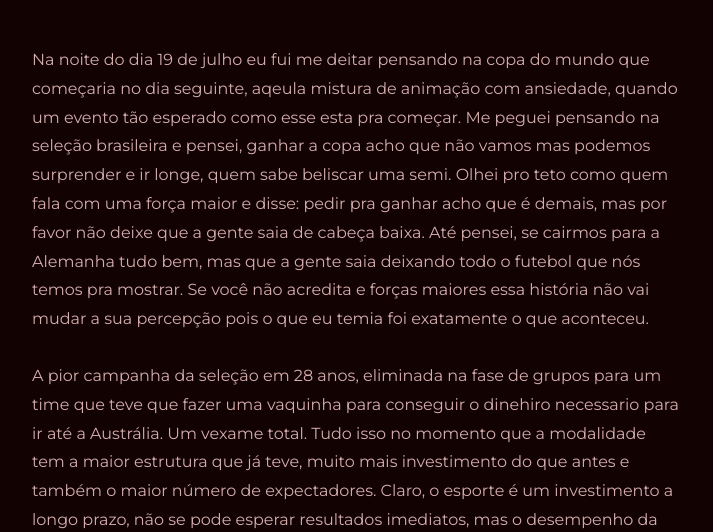
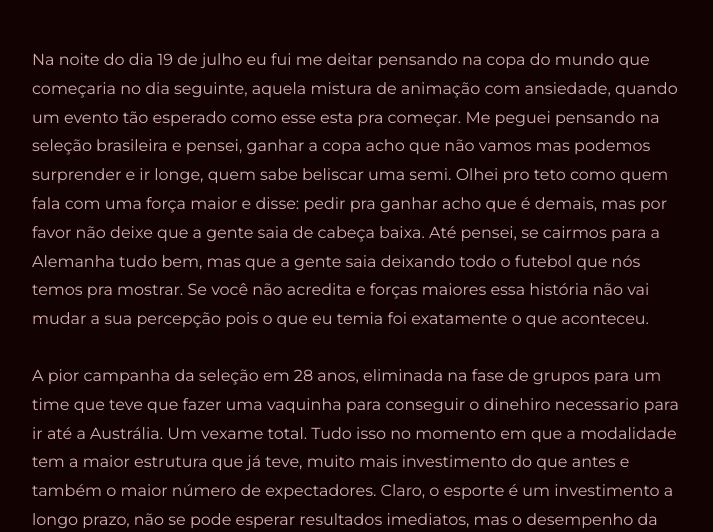
Before and after one commit to isfernandez/isfernandez.github.io, a Jekyll site: the page built from all_collections/_posts/2023-08-02-thought-dump.md, in a window 1280 px wide and 900 px high, scrolled down 254 px. Shown: the part 210-742 px from the top of the window, without its empty margins (283-996 px from the left). Built offline with Jekyll 4.4.1, drawn with Linux system fonts in a browser that asks for light colours; some of the changed text lies outside the part shown.

```diff
--- a/all_collections/_posts/2023-08-02-thought-dump.md
+++ b/all_collections/_posts/2023-08-02-thought-dump.md
@@ -4,9 +4,9 @@ title:  "A eliminação precoce do Brasil na Copa do Mundo Femenina"
 ---
 
 
-Na noite do dia 19 de julho eu fui me deitar pensando na copa do mundo que começaria no dia seguinte, aqeula mistura de animação com ansiedade, quando um evento tão esperado como esse esta pra começar. Me peguei pensando na seleção brasileira e pensei, ganhar a copa acho que não vamos mas podemos surprender e ir longe, quem sabe beliscar uma semi. Olhei pro teto como quem fala com uma força maior e disse: pedir pra ganhar acho que é demais, mas por favor não deixe que a gente saia de cabeça baixa. Até pensei, se cairmos para a Alemanha tudo bem, mas que a gente saia deixando todo o futebol que nós temos pra mostrar. Se você não acredita e forças maiores essa história não vai mudar a sua percepção pois o que eu temia foi exatamente o que aconteceu.
+Na noite do dia 19 de julho eu fui me deitar pensando na copa do mundo que começaria no dia seguinte, aquela mistura de animação com ansiedade, quando um evento tão esperado como esse esta pra começar. Me peguei pensando na seleção brasileira e pensei, ganhar a copa acho que não vamos mas podemos surprender e ir longe, quem sabe beliscar uma semi. Olhei pro teto como quem fala com uma força maior e disse: pedir pra ganhar acho que é demais, mas por favor não deixe que a gente saia de cabeça baixa. Até pensei, se cairmos para a Alemanha tudo bem, mas que a gente saia deixando todo o futebol que nós temos pra mostrar. Se você não acredita e forças maiores essa história não vai mudar a sua percepção pois o que eu temia foi exatamente o que aconteceu.
 
-A pior campanha da seleção em 28 anos, eliminada na fase de grupos para um time que teve que fazer uma vaquinha para conseguir o dinehiro necessario para ir até a Austrália. Um vexame total. Tudo isso no momento que a modalidade tem a maior estrutura que já teve, muito mais investimento do que antes e também o maior número de expectadores. Claro, o esporte é um investimento a longo prazo, não se pode esperar resultados imediatos, mas o desempenho da seleção foi muito abaixo do esperado e é importante entender o porque, então aqui vai a minha humilde opinião.
+A pior campanha da seleção em 28 anos, eliminada na fase de grupos para um time que teve que fazer uma vaquinha para conseguir o dinehiro necessario para ir até a Austrália. Um vexame total. Tudo isso no momento em que a modalidade tem a maior estrutura que já teve, muito mais investimento do que antes e também o maior número de expectadores. Claro, o esporte é um investimento a longo prazo, não se pode esperar resultados imediatos, mas o desempenho da seleção foi muito abaixo do esperado e é importante entender o porque, então aqui vai a minha humilde opinião.
 
 
 Apesar do Brasil ter se estruturado muito nos últimos anos, nós não fomos os únicos. As seleções europeias já vem se organizando faz muitos anos, isso não é nenhuma novidade - não é de hoje que temos dificuldades em competir com elas. Mas vemos uma melhora geral em seleções consideradas 'fracas' anteriormente. A Jamaica por exemplo, vem com esse projeto desde 2014 e vai ganhando força ano a ano. Na copa de 2019, em sua estreia em copas, a seleção jamaicana perdeu todos os 3 jogos e foi a seleção que mais sofreu gols na competição, já em 2023, bom a gente sabe o que aconteceu, sem necesidade de repetir aqui. A Jamaica não foi a única, nos últimos dias vimos classificações históricas da Nigéria e da África do Sul, amanhã provavelmente incluiremos a Colombia nessa lista também. O nível do futebol femenino está subindo, o cenário mudou e fazer o mínimo já não é mais suficiente para se destacar.
```
Also changed, not shown: all_collections/_posts/2023-08-06-bra-ger-decepcao-analysis.md (+1 -1 lines).
